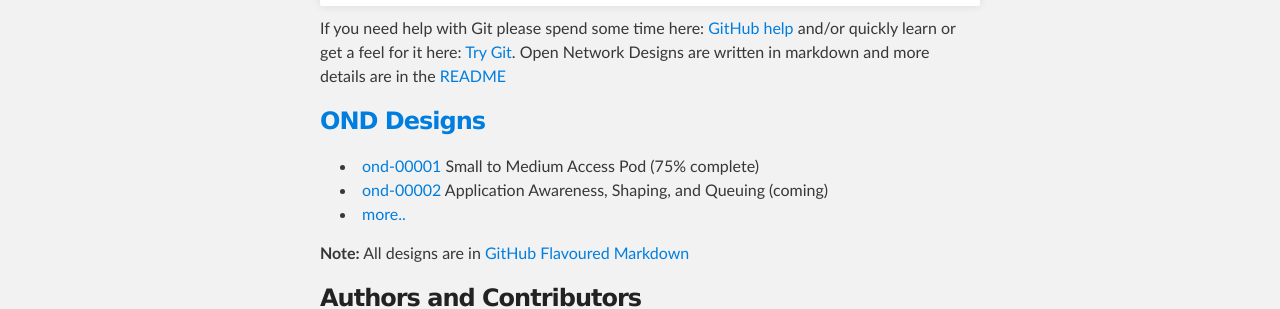
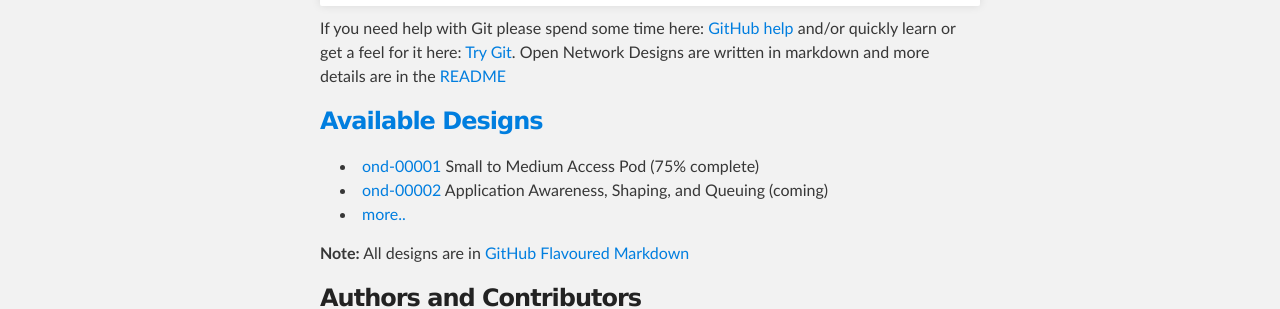
Before and after one commit to podomere/ond, a Jekyll site: the page index.html, which Jekyll copies as it is, in a window 1280 px wide. Shown: the part 715-1024 px from the top of the page. Built offline with Jekyll 4.4.1, drawn with Linux system fonts in a browser that asks for light colours.

Commit message:
Tweaking index

```diff
--- a/index.html
+++ b/index.html
@@ -51,7 +51,7 @@ $ git clone https://github.com/podomere/ond.git
 
 <p>If you need help with Git please spend some time here: <a href="https://help.github.com/categories/54/articles">GitHub help</a> and/or quickly learn or get a feel for it here: <a href="https://try.github.io/levels/1/challenges/1">Try Git</a>. Open Network Designs are written in markdown and more details are in the <a href="http://ond.podome.re/README.html">README</a></p>
 
-<h3><a href="designs.html">OND Designs</a></h3>
+<h3><a href="designs.html">Available Designs</a></h3>
 <p>
 <ul>
 <li><a href="./ond-00001/ond-00001.html">ond-00001</a> Small to Medium Access Pod (75% complete)</li>
```
